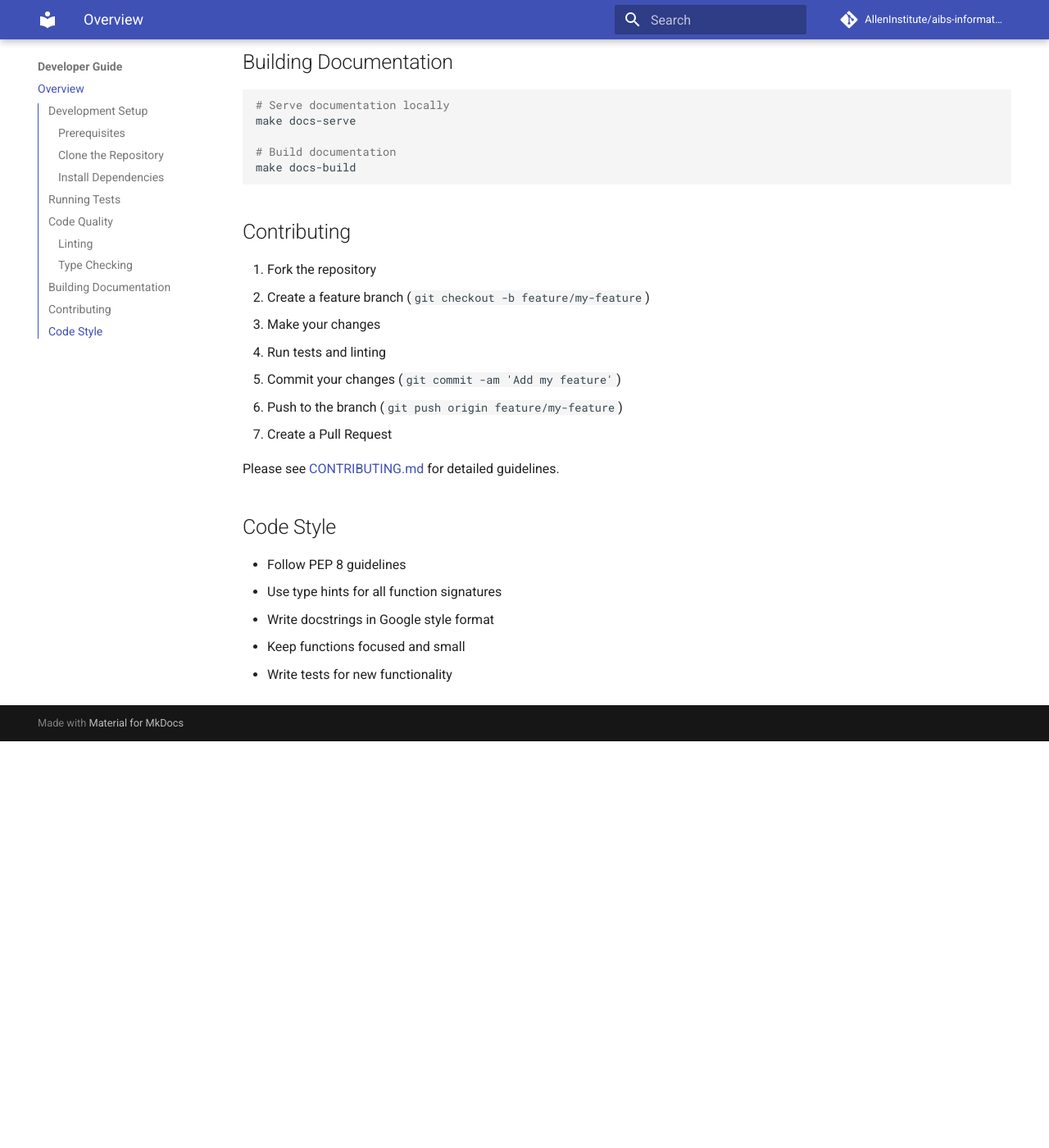
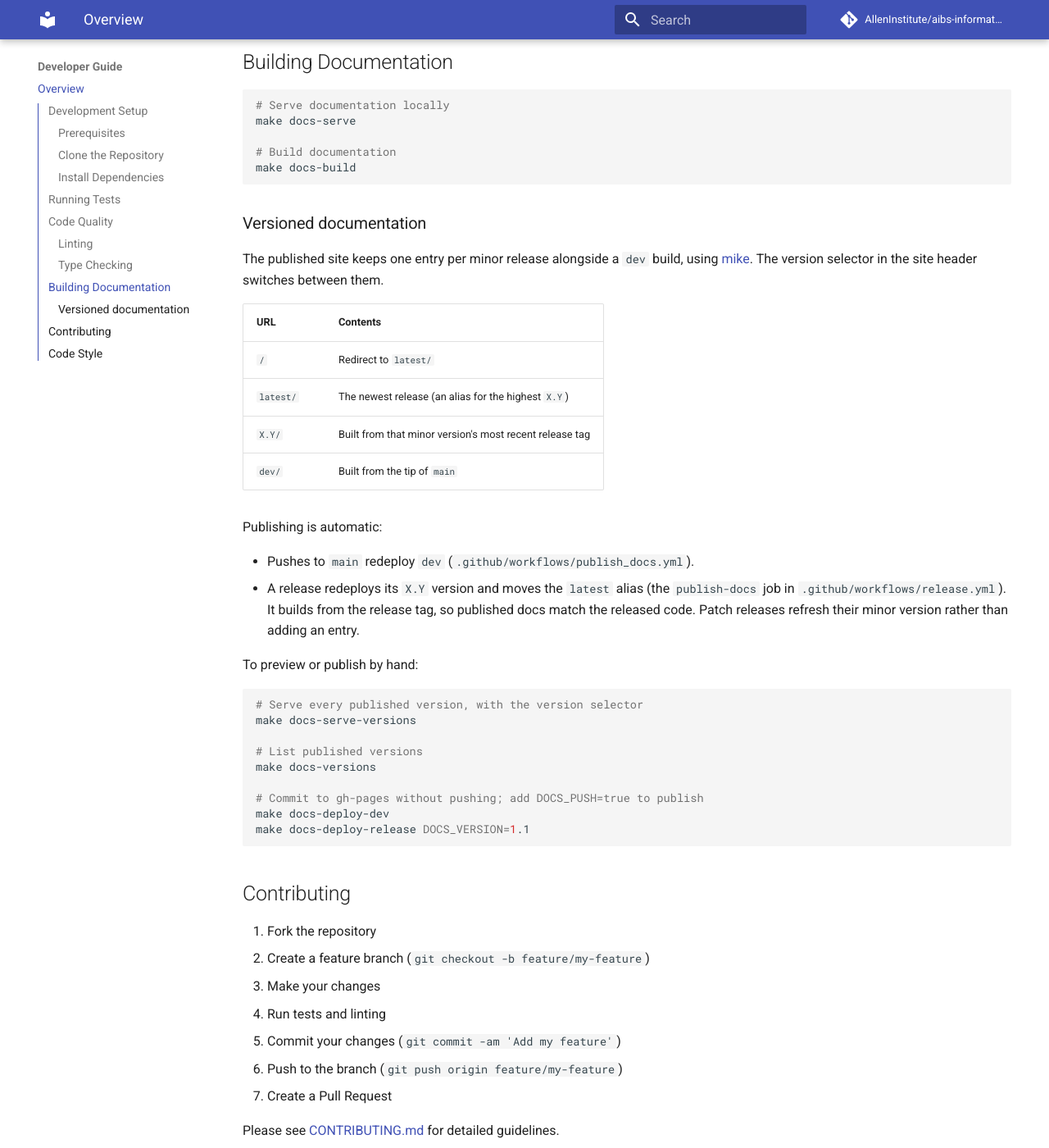
Before and after one commit to AllenInstitute/aibs-informatics-core, an MkDocs documentation site: the page built from docs/developer/index.md, in a window 1280 px wide and 1400 px high, scrolled down 1514 px. Shown: the whole window at 82% size. Built offline with MkDocs 1.6.1 and Material for MkDocs 9.7.7, drawn with Linux system fonts in a browser that asks for light colours; comment, search, counter and statistics services are not loaded; the version menu is left out; before the commit the page ends 2418 px from its top, so only the background shows below that.

Commit message:
Version the published documentation with mike
The gh-pages deploy force-pushed one flat site per build, so only the
newest docs ever existed. Publish through mike instead: pushes to main
deploy a `dev` version, and a release deploys its X.Y version built from
the release tag and moves the `latest` alias that the site root now
redirects to. Patch releases refresh their minor version rather than
adding an entry.

- add mike to the docs dependency group and the lockfile
- point Material's version selector at mike (extra.version.provider)
- add docs-versions / docs-serve-versions / docs-deploy-{dev,release}
  targets; aliases are created as copies so serving does not depend on
  the host resolving git symlinks, and git de-duplicates the blobs
- serialize the two gh-pages deploys with a shared concurrency group

Backfilling the versions released before now is a run-once operation, so
the script that does it is kept outside the repo rather than merged into
each one.

Co-Authored-By: Claude Opus 5 (1M context) <noreply@anthropic.com>

````diff
--- a/docs/developer/index.md
+++ b/docs/developer/index.md
@@ -73,6 +73,36 @@ make docs-serve
 make docs-build
 ```
 
+### Versioned documentation
+
+The published site keeps one entry per minor release alongside a `dev` build, using [mike](https://github.com/jimporter/mike). The version selector in the site header switches between them.
+
+| URL | Contents |
+| --- | --- |
+| `/` | Redirect to `latest/` |
+| `latest/` | The newest release (an alias for the highest `X.Y`) |
+| `X.Y/` | Built from that minor version's most recent release tag |
+| `dev/` | Built from the tip of `main` |
+
+Publishing is automatic:
+
+- Pushes to `main` redeploy `dev` (`.github/workflows/publish_docs.yml`).
+- A release redeploys its `X.Y` version and moves the `latest` alias (the `publish-docs` job in `.github/workflows/release.yml`). It builds from the release tag, so published docs match the released code. Patch releases refresh their minor version rather than adding an entry.
+
+To preview or publish by hand:
+
+```bash
+# Serve every published version, with the version selector
+make docs-serve-versions
+
+# List published versions
+make docs-versions
+
+# Commit to gh-pages without pushing; add DOCS_PUSH=true to publish
+make docs-deploy-dev
+make docs-deploy-release DOCS_VERSION=1.1
+```
+
 ## Contributing
 
 1. Fork the repository
--- a/mkdocs.yml
+++ b/mkdocs.yml
@@ -85,4 +85,6 @@ markdown_extensions:
       alternate_style: true
 extra:
   version:
-    provider: mkdocs
+    provider: mike
+    default: latest
+    alias: true
--- a/pyproject.toml
+++ b/pyproject.toml
@@ -56,6 +56,7 @@ typing = [
 
 docs = [
     "griffe-pydantic~=1.1",
+    "mike~=2.1",
     "mkdocs~=1.6",
     "mkdocs-material~=9.5",
     "mkdocstrings[python]~=0.25",
````
Also changed, not shown: 4 other files.
